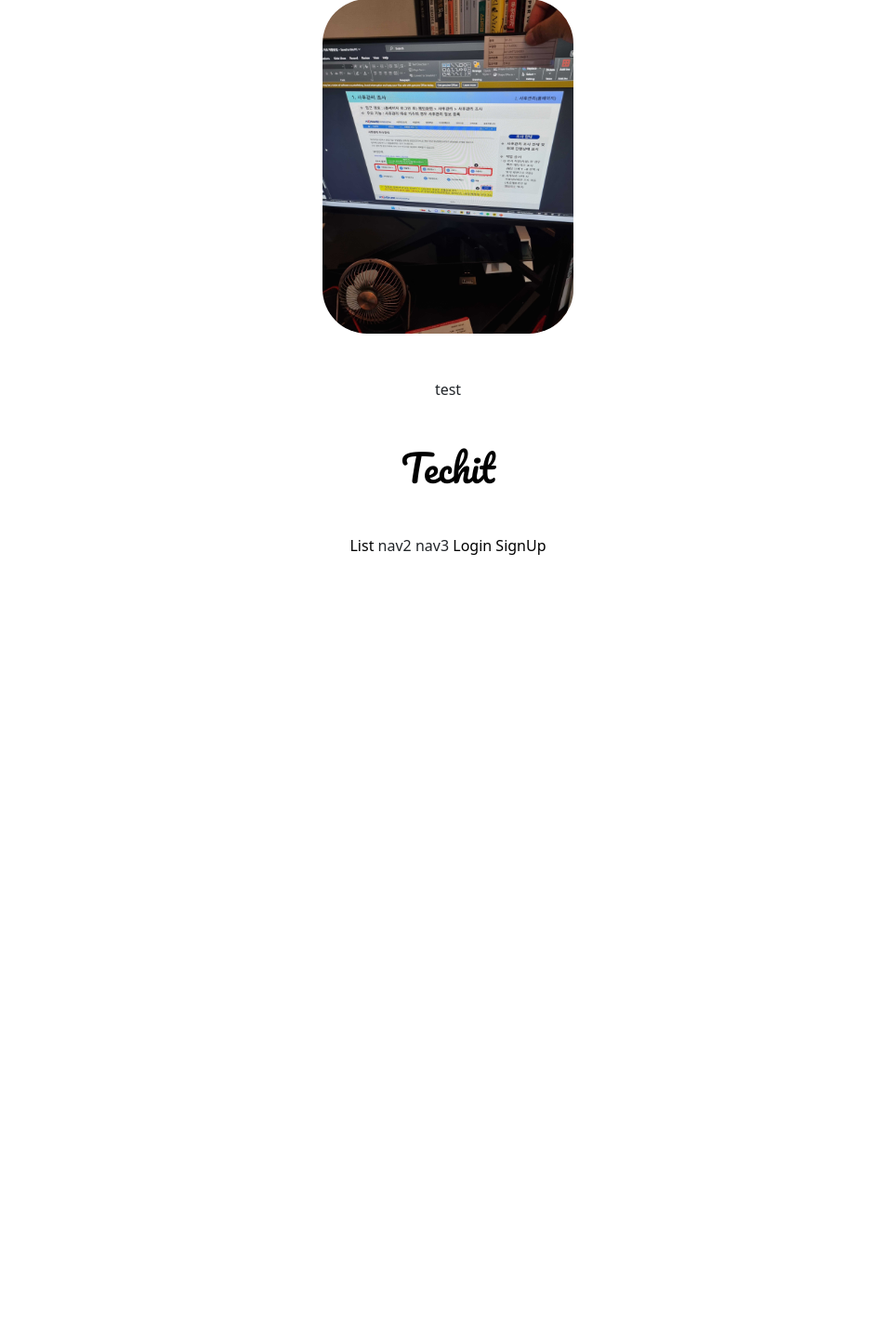
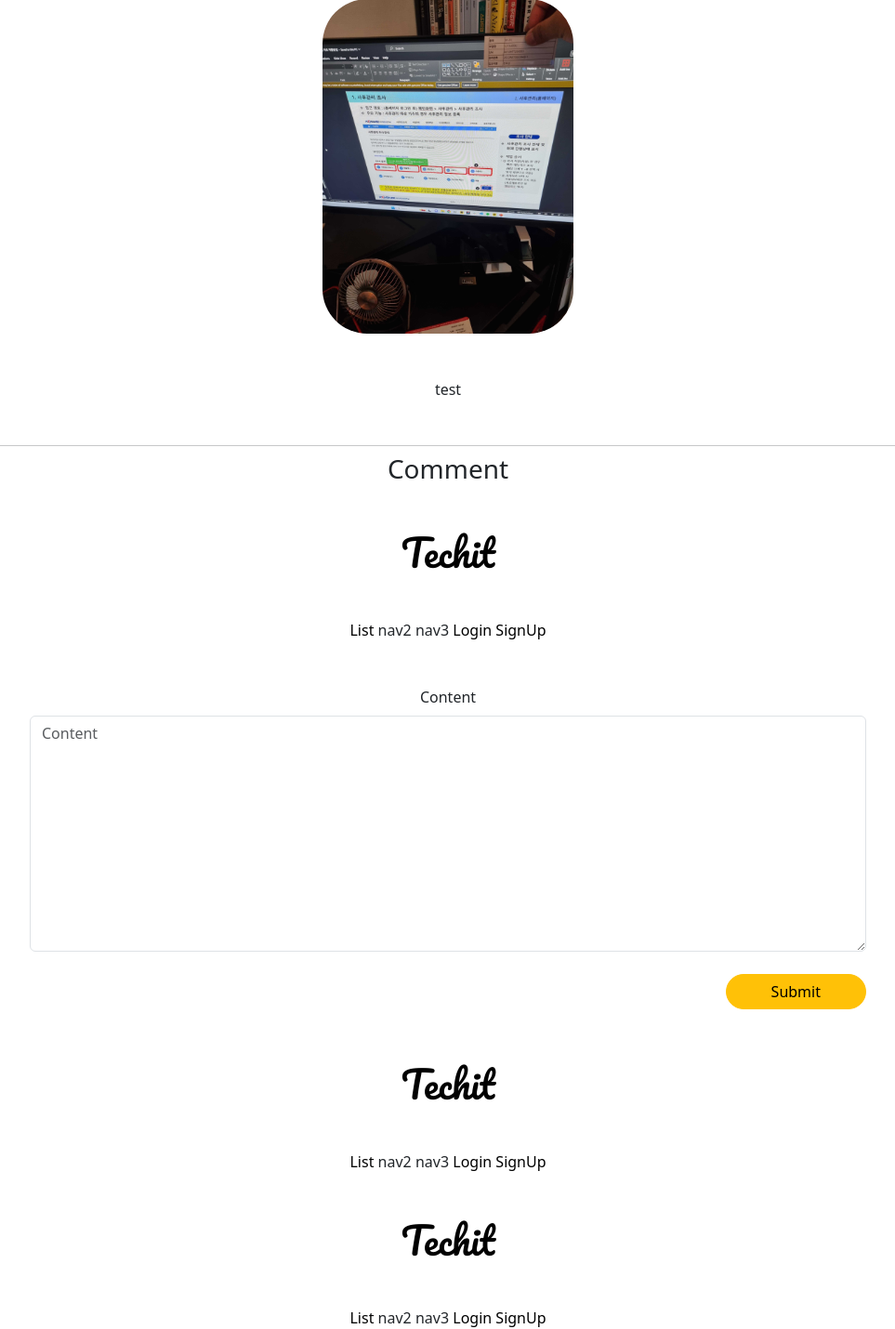
Before and after one commit to YunHarry/split2, a Django app: page /article/detail/9/ in a window 1280 px wide. Shown: the part 539-1969 px from the top of the page at 93% size, without its empty margins (158-1121 px from the left). Before the commit the page ends 1136 px from the top, so only its background shows below. Run offline with Django 4.2, Linux system fonts and the light colour scheme; data comes from the database, SQL or seed files in the repository; some libraries are stand-ins or nearby versions.

Commit message:
Form-mixin and comment section updated

```diff
--- a/articleapp/templates/articleapp/detail.html
+++ b/articleapp/templates/articleapp/detail.html
@@ -66,6 +66,17 @@
         </div>
         {% endif %}
     </div>
+
+    <div>
+        <hr class="my-2">
+        <h3>
+            Comment
+        </h3>
+        <div class="text-start">
+            {% include 'commentapp/create.html' %}
+        </div>
+    </div>
+
 </div>
 
 {% endblock %}
--- a/articleapp/views.py
+++ b/articleapp/views.py
@@ -3,10 +3,12 @@ from django.shortcuts import render
 from django.urls import reverse
 from django.utils.decorators import method_decorator
 from django.views.generic import TemplateView, CreateView, DetailView, UpdateView, DeleteView, ListView
+from django.views.generic.edit import FormMixin
 
 from articleapp.decorators import article_ownership_required
 from articleapp.forms import ArticleForm
 from articleapp.models import Article
+from commentapp.forms import CommentCreationForm
 
 
 # Create your views here.
@@ -32,8 +34,9 @@ class ArticleCreateView(CreateView):
         return reverse('articleapp:detail',
                        kwargs={"pk": self.object.pk})
 
-class ArticleDetailView(DetailView):
+class ArticleDetailView(DetailView, FormMixin):
     model = Article
+    form_class = CommentCreationForm
     context_object_name = 'target_article'
     template_name ='articleapp/detail.html'
 
--- a/commentapp/templates/commentapp/create.html
+++ b/commentapp/templates/commentapp/create.html
@@ -5,19 +5,16 @@
 {% block content %}
 
 <div class="my-5 text-center">
-
-    <div class = "my-5">
-        <h1>
-            Comment Create
-        </h1>
-    </div>
     <div style="max-width: 900px; margin: auto">
         <form action="{% url 'commentapp:create' %}" method="post" enctype="multipart/form-data">
             {% csrf_token %}
             {% bootstrap_form form %}
-            <button class="btn btn-warning rounded-pill px-4" type="submit">
-                Submit
-            </button>
+            <div class="text-end">
+                <button class="btn btn-warning rounded-pill px-5 my-2" type="submit">
+                    Submit
+                </button>
+            </div>
+
         </form>
 
     </div>
--- a/commentapp/views.py
+++ b/commentapp/views.py
@@ -1,7 +1,8 @@
 from django.shortcuts import render
 from django.urls import reverse
-from django.views.generic import CreateView
+from django.views.generic import CreateView, DetailView
 
+from articleapp.models import Article
 from commentapp.forms import CommentCreationForm
 from commentapp.models import Comment
 
--- a/templates/base.html
+++ b/templates/base.html
@@ -13,7 +13,7 @@
     {% include 'head.html' %}
 
     {% block content %}
-    hello world
+
     {% endblock %}
 
 
```
